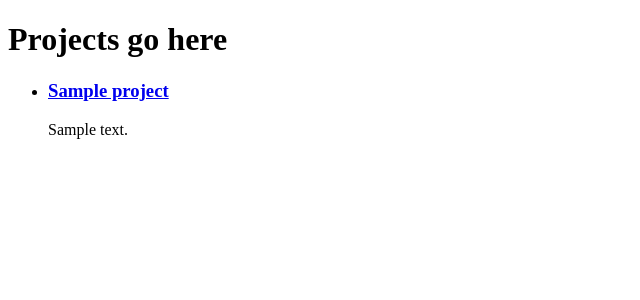
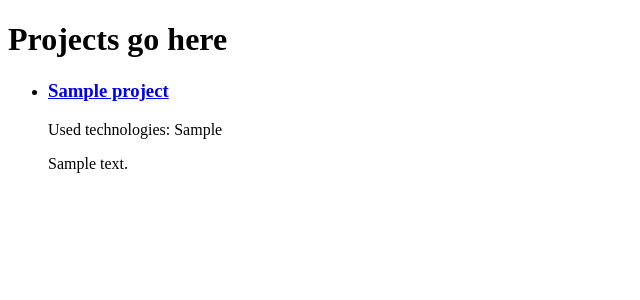
Before and after one commit to DimoDimchev/Personal-Website, a Django app: page /projects/ in a window 1280 px wide. Shown: the part 88-388 px from the top of the page, without its empty margins (0-640 px from the left). Run offline with Django 3.2, Linux system fonts and the light colour scheme; tables that the repository leaves empty hold one stand-in row (values such as "Sample post").

Commit message:
Made changes to blog and project models

```diff
--- a/main/models.py
+++ b/main/models.py
@@ -4,6 +4,9 @@ from django.db import models
 class Project(models.Model):
     name = models.CharField(max_length=100)
     image = models.ImageField(upload_to='public/thumbnails')
+    github = models.CharField(max_length=300)
+    used_technologies = models.CharField(max_length=500)
+    short_description = models.TextField()
     description = models.TextField()
 
     def __str__(self):
@@ -12,6 +15,7 @@ class Project(models.Model):
 
 class BlogPost(models.Model):
     title = models.CharField(max_length=100)
+    short_description = models.TextField()
     content = models.TextField()
     date = models.DateField(auto_now=True)
 
--- a/templates/blog_list.html
+++ b/templates/blog_list.html
@@ -4,6 +4,7 @@
     <ul>
         {% for blog in object_list %}
             <li><a href="{% url 'blog post details' pk=blog.id %}"><h3>{{ blog.title }}</h3></a></li>
+            <p>{{ blog.short_description }}</p>
         {% endfor %}
     </ul>
 {% endblock %}
--- a/templates/project_details.html
+++ b/templates/project_details.html
@@ -1,5 +1,6 @@
 {% extends 'shared/base.html' %}
 {% block content %}
     <h1>{{ project.name }}</h1>
+    <a href="{{ project.github }}"><h3>GitHub Repo</h3></a>
     <p>{{ project.description }}</p>
 {% endblock %}
--- a/templates/projects.html
+++ b/templates/projects.html
@@ -6,7 +6,8 @@
         {% for project in object_list %}
             <li>
                 <a href="{% url 'project details' pk=project.id %}"><h3>{{ project.name }}</h3></a>
-                <p>{{ project.description }}</p>
+                <p>Used technologies: {{ project.used_technologies }}</p>
+                <p>{{ project.short_description }}</p>
             </li>
         {% endfor %}
     </ul>
```
Also changed, not shown: main/migrations/0004_blogpost_short_description.py (added), main/migrations/0005_project_github.py (added), main/migrations/0006_project_short_description.py (added), main/migrations/0007_project_used_technologies.py (added), main/migrations/0008_alter_project_used_technologies.py (added).
